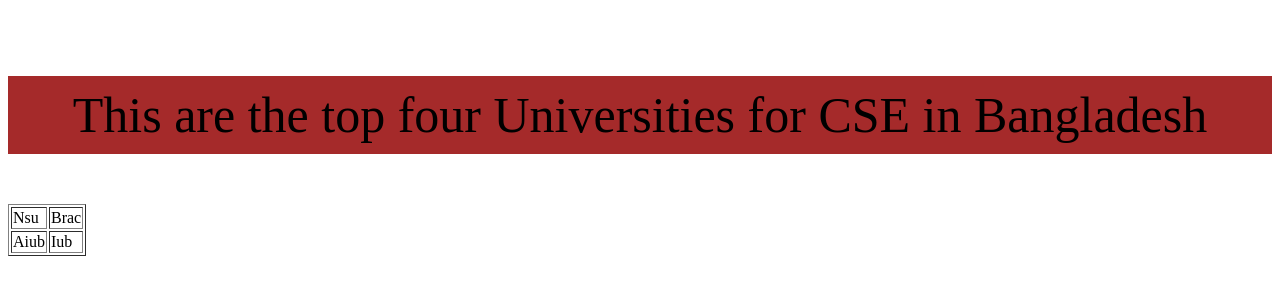
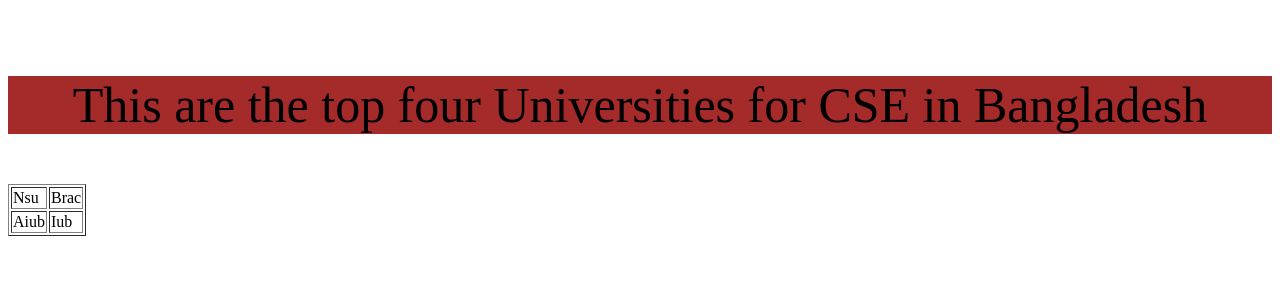
Before and after one commit to Prottoy16/2ndtest, a plain HTML site: page index.html in a window 1280 px wide. Drawn offline with Linux system fonts and the light colour scheme.

Commit message:
1st of 2nd test

```diff
--- a/style.css
+++ b/style.css
@@ -1,9 +1,9 @@
 .color{
 
     font-size:50px;
-    padding:10px;
+    /* padding:10px; */
     text-align:center;
     background-color: brown;
-    font-weight: 100;
+    /* font-weight: 100; */
 
 }
```
